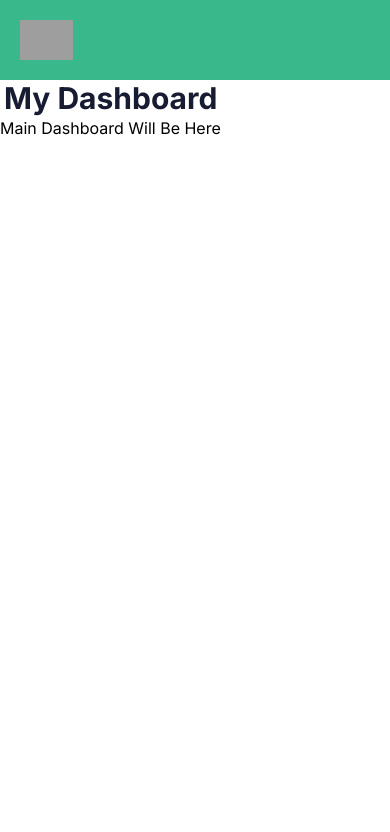
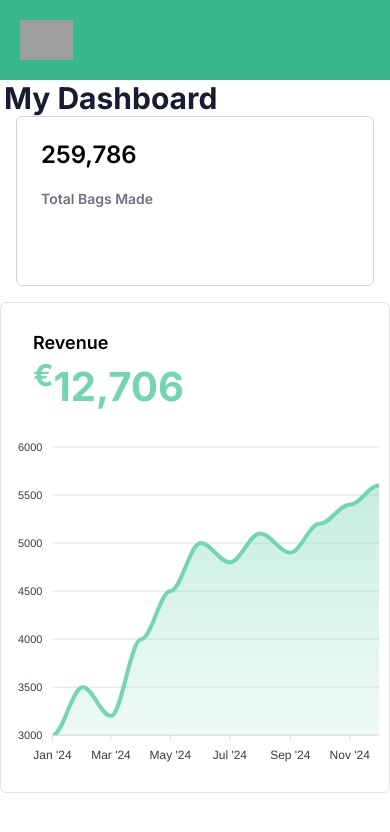
Before and after one commit to plenti-code-handler/vendor-web-app, a Next.js app: page /bussiness in a window 390 px wide. Shown: the top 832 px of the page. Built offline with nearby package versions, Linux system fonts and the light colour scheme; grey boxes are pictures that could not be loaded.

Commit message:
Completed Header + Stats + Responsive

```diff
--- a/app/(main)/bussiness/page.jsx
+++ b/app/(main)/bussiness/page.jsx
@@ -1,9 +1,12 @@
-import React from 'react'
+import React from "react";
+import RenderStats from "../../../components/sections/bussiness/dashboard/RenderStats";
 
-const page = () => {
+const Page = () => {
   return (
-    <div>Main Dashboard Will Be Here</div>
-  )
-}
+    <div className="flex flex-col lg:flex-row lg:space-x-4 space-y-4 lg:space-y-0">
+      <RenderStats />
+    </div>
+  );
+};
 
-export default page
+export default Page;
--- a/app/(main)/layout.jsx
+++ b/app/(main)/layout.jsx
@@ -9,7 +9,7 @@ export const metadata = {
   description: "Generated by create next app",
 };
 
-export default function AdminLayout({ children }) {
+export default function RootLayout({ children }) {
   return (
     <html lang="en">
       <body className={inter.className}>
--- /dev/null
+++ b/components/charts/RevenueChart.jsx
@@ -0,0 +1,88 @@
+"use client";
+
+import React, { useState } from "react";
+import dynamic from "next/dynamic";
+const ReactApexChart = dynamic(() => import("react-apexcharts"), {
+  ssr: false,
+});
+
+const RevenueChart = () => {
+  const [chartData] = useState({
+    series: [
+      {
+        name: "Monthly Revenue",
+        data: [
+          3000, 3500, 3200, 4000, 4500, 5000, 4800, 5100, 4900, 5200, 5400,
+          5600,
+        ],
+      },
+    ],
+    options: {
+      chart: {
+        height: 350,
+        type: "area",
+        width: 515,
+        zoom: {
+          enabled: false,
+        },
+        toolbar: {
+          show: false,
+        },
+      },
+      dataLabels: {
+        enabled: false,
+      },
+      colors: ["#74D5B3", "#74D5B3"],
+      stroke: {
+        curve: "smooth",
+      },
+      xaxis: {
+        type: "datetime",
+        categories: [
+          "2024-01-01T00:00:00.000Z",
+          "2024-02-01T00:00:00.000Z",
+          "2024-03-01T00:00:00.000Z",
+          "2024-04-01T00:00:00.000Z",
+          "2024-05-01T00:00:00.000Z",
+          "2024-06-01T00:00:00.000Z",
+          "2024-07-01T00:00:00.000Z",
+          "2024-08-01T00:00:00.000Z",
+          "2024-09-01T00:00:00.000Z",
+          "2024-10-01T00:00:00.000Z",
+          "2024-11-01T00:00:00.000Z",
+          "2024-12-01T00:00:00.000Z",
+        ],
+      },
+      tooltip: {
+        x: {
+          format: "dd/MM/yy",
+        },
+      },
+    },
+  });
+
+  return (
+    <div className="flex h-full flex-col justify-between py-2.5  border border-grayTwo rounded-md">
+      <div className="flex flex-col mt-4 ml-8">
+        <h1 className="text-[18px] font-semibold leading-[28px] text-headingText">
+          Revenue
+        </h1>
+        <h1 className="text-[40px] leading-[28px] text-mainLight font-bold my-4">
+          <sup>€</sup>
+          12,706
+        </h1>
+      </div>
+      <div id="chart" className="w-full">
+        <ReactApexChart
+          options={chartData.options}
+          series={chartData.series}
+          type="area"
+          height={350}
+          //   width="70%"
+        />
+      </div>
+    </div>
+  );
+};
+
+export default RevenueChart;
--- /dev/null
+++ b/components/sections/bussiness/dashboard/Card.jsx
@@ -0,0 +1,16 @@
+import React from "react";
+
+const Card = (props) => {
+  return (
+    <div className="flex flex-col border border-gray-300 rounded-md pt-6 pl-6 pb-14 pr-8 w-full lg:w-80">
+      <h1 className="text-[24px] lg:text-[34px] font-semibold leading-[28px] text-black">
+        {props.title}
+      </h1>
+      <h1 className="text-[14px] font-semibold leading-[28px] text-gray-500 py-4">
+        {props.content}
+      </h1>
+    </div>
+  );
+};
+
+export default Card;
--- /dev/null
+++ b/components/sections/bussiness/dashboard/CardsRow.jsx
@@ -0,0 +1,14 @@
+"use client";
+import React from "react";
+import Card from "./Card";
+
+const CardsRow = () => {
+  return (
+    <div className="hidden gap-x-10 xl:flex flex-col gap-5">
+      <Card title="259,786" content={"Total Bags Made"} />
+      <Card title="15" content={"Today's Bag"} />
+    </div>
+  );
+};
+
+export default CardsRow;
--- /dev/null
+++ b/components/sections/bussiness/dashboard/RenderStats.jsx
@@ -0,0 +1,43 @@
+"use client";
+
+import CardsRow from "./CardsRow";
+import StatSlider from "./StatSlider";
+import React, { useEffect, useState } from "react";
+import RevenueChart from "../../../charts/RevenueChart";
+
+const RenderStats = () => {
+  const [isSmallDevice, setIsSmallDevice] = useState(false);
+
+  useEffect(() => {
+    const handleResize = () => {
+      setIsSmallDevice(window.innerWidth < 1024);
+    };
+
+    handleResize();
+    window.addEventListener("resize", handleResize);
+
+    return () => window.removeEventListener("resize", handleResize);
+  }, []);
+
+  return isSmallDevice ? (
+    <>
+      <div className="flex-1 lg:flex-[0_0_30%]">
+        {isSmallDevice ? <StatSlider /> : <CardsRow />}
+      </div>
+      <div className="flex-1 lg:flex-[0_0_70%]">
+        <RevenueChart />
+      </div>
+    </>
+  ) : (
+    <>
+      <div className="flex-1 lg:flex-[0_0_70%]">
+        <RevenueChart />
+      </div>
+      <div className="flex-1 lg:flex-[0_0_30%]">
+        {isSmallDevice ? <StatSlider /> : <CardsRow />}
+      </div>
+    </>
+  );
+};
+
+export default RenderStats;
--- /dev/null
+++ b/components/sections/bussiness/dashboard/StatSlider.jsx
@@ -0,0 +1,76 @@
+"use client";
+import React, { useState } from "react";
+import Slider from "react-slick";
+import "slick-carousel/slick/slick.css";
+import "slick-carousel/slick/slick-theme.css";
+import Card from "./Card";
+
+const StatSlider = () => {
+  const [current, setCurrent] = useState(0);
+
+  var settings = {
+    dots: true,
+    infinite: true,
+    speed: 500,
+    slidesToShow: 1,
+    slidesToScroll: 1,
+    autoplaySpeed: 3000,
+    cssEase: "linear",
+    arrows: false,
+    initialSlide: 0,
+    beforeChange: (prev, next) => {
+      setCurrent(next);
+    },
+    responsive: [
+      {
+        breakpoint: 1281,
+        settings: {
+          slidesToShow: 2,
+          slidesToScroll: 1,
+          infinite: true,
+          dots: true,
+        },
+      },
+      {
+        breakpoint: 807,
+        settings: {
+          slidesToShow: 2,
+          slidesToScroll: 1,
+          initialSlide: 1,
+        },
+      },
+      {
+        breakpoint: 765,
+        settings: {
+          slidesToShow: 1,
+          slidesToScroll: 1,
+        },
+      },
+    ],
+    appendDots: (dots) => (
+      <div style={{ bottom: "0px" }}>
+        <ul style={{ margin: "0px" }}> {dots} </ul>
+      </div>
+    ),
+    customPaging: (index) => (
+      <div
+        className={`h-2 w-2 rounded-full bg-primary ${
+          index === current ? "opacity-100" : "opacity-50"
+        }`}
+      ></div>
+    ),
+  };
+
+  return (
+    <Slider {...settings}>
+      <div className="px-4">
+        <Card title="259,786" content={"Total Bags Made"} />
+      </div>
+      <div className="px-4">
+        <Card title="15" content={"Today's Bag"} />
+      </div>
+    </Slider>
+  );
+};
+
+export default StatSlider;
--- a/package.json
+++ b/package.json
@@ -12,13 +12,16 @@
     "@headlessui/react": "^2.1.2",
     "@heroicons/react": "^2.1.5",
     "@reduxjs/toolkit": "^2.2.3",
+    "apexcharts": "^3.51.0",
     "axios": "^1.7.1",
     "next": "14.2.5",
     "react": "^18",
+    "react-apexcharts": "^1.4.1",
     "react-dom": "^18",
     "react-redux": "^9.1.0",
     "react-slick": "^0.30.2",
-    "react-toastify": "^10.0.5"
+    "react-toastify": "^10.0.5",
+    "slick-carousel": "^1.8.1"
   },
   "devDependencies": {
     "@types/node": "22.0.0",
--- a/tailwind.config.js
+++ b/tailwind.config.js
@@ -17,7 +17,10 @@ module.exports = {
         main: "#39B88B",
         mainLight: "#74D5B3",
         textLight: "#FFFFFF",
-        one: "#181C32"
+        one: "#181C32",
+        blackTwo: "#3F4254",
+        grayOne: "#A1A5B7",
+        grayTwo: "#E3E3E3",
         // secondary: "#74D5B3",
         // placeholder: "#BCBEC0",
         // greyText: "#C9C9C9",
```
Also changed, not shown: 1 other file (tests, documents, lock files or other folders).
